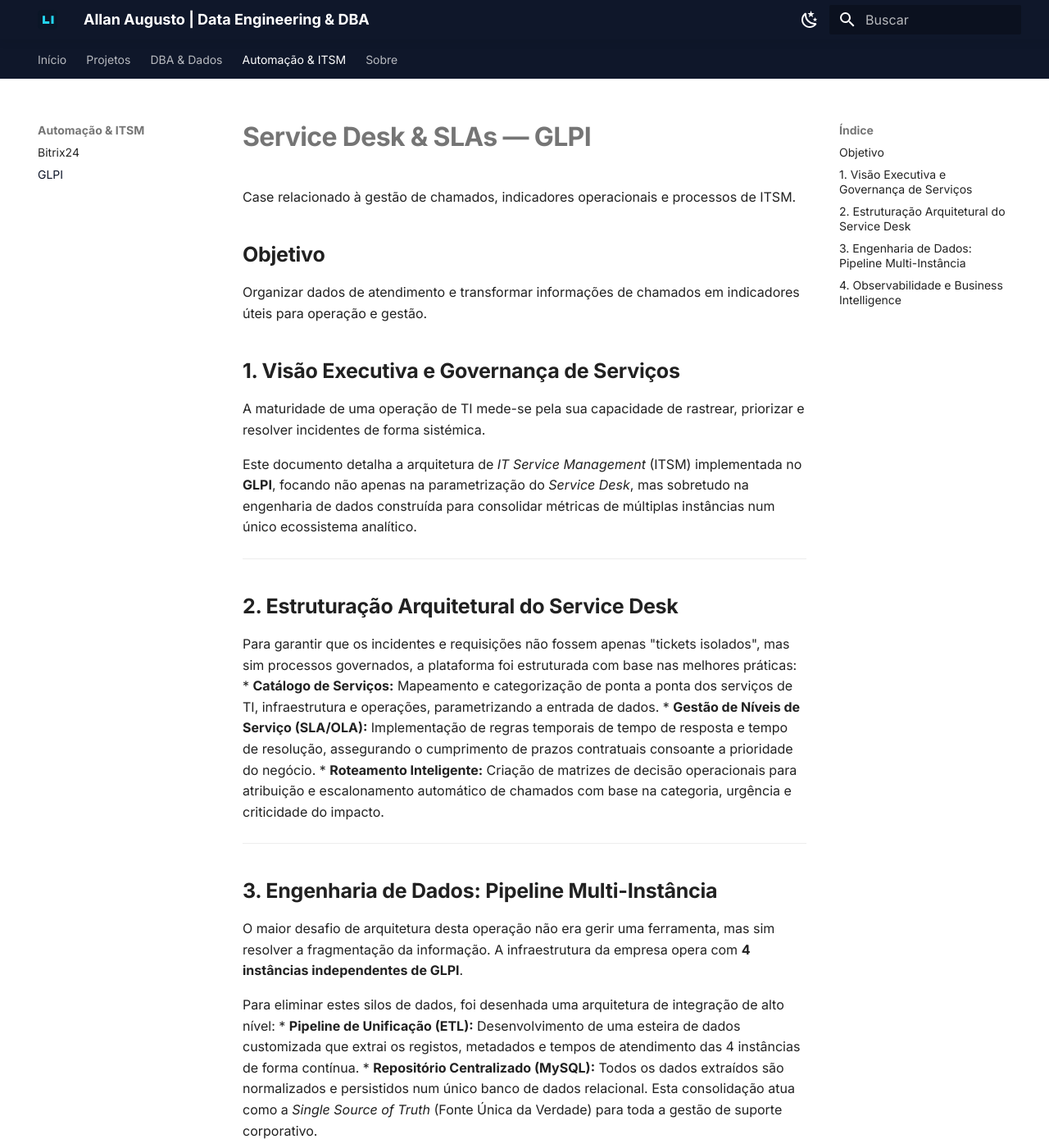
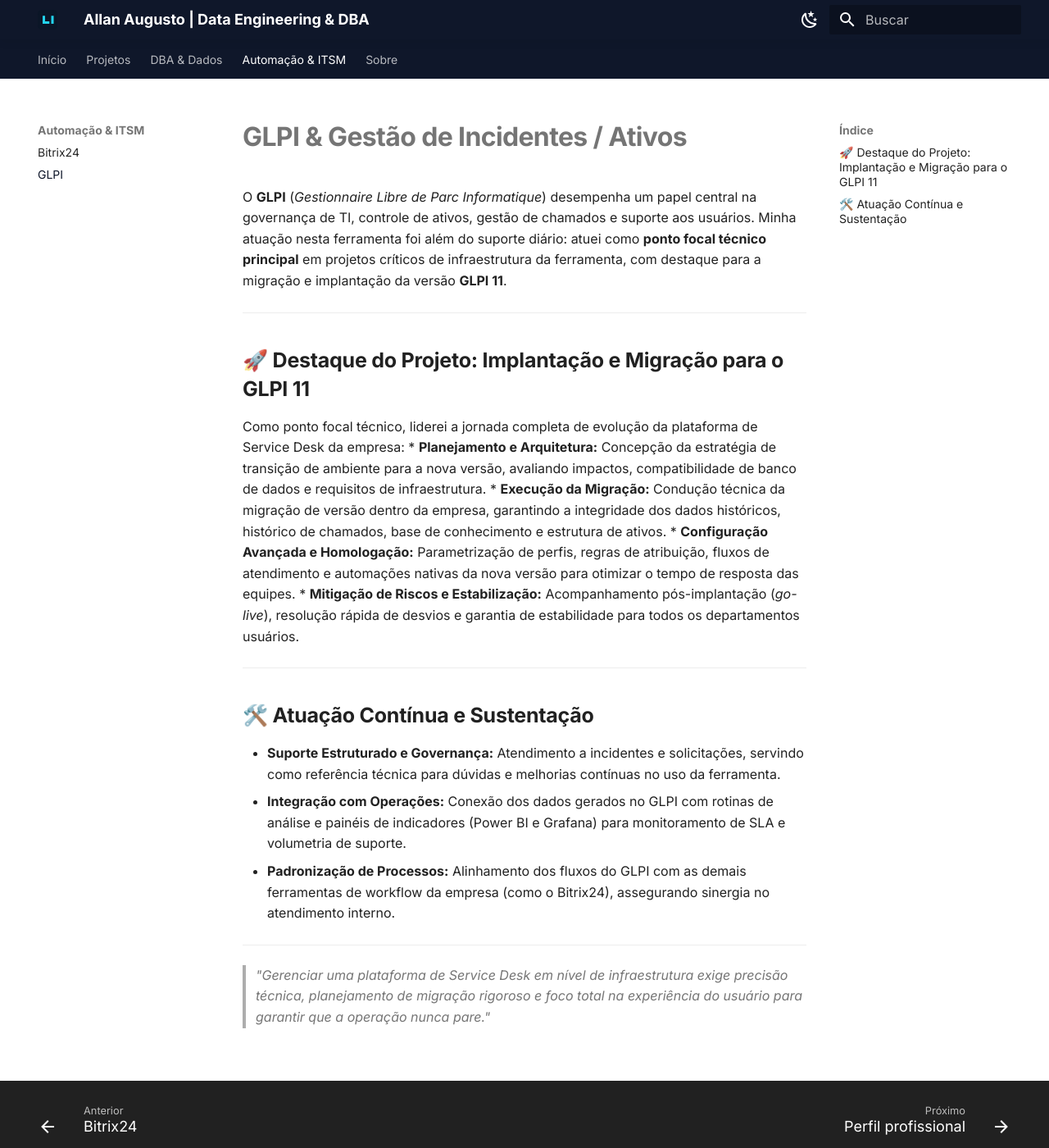
Before and after one commit to Allanao88/portfolio-docs, an MkDocs documentation site: the page built from docs/crm/glpi.md, in a window 1280 px wide and 1400 px high. Shown: the whole window at 82% size. Built offline with MkDocs 1.6.1 and Material for MkDocs 9.7.7, drawn with Linux system fonts in a browser that asks for light colours; some of the changed text lies outside the part shown.

Commit message:
Update GLPI documentation for project highlights
Revised the document to highlight the GLPI implementation and migration process, emphasizing the role of the technical focal point and detailing the architecture and integration of the Service Desk.

```diff
--- a/docs/crm/glpi.md
+++ b/docs/crm/glpi.md
@@ -1,40 +1,25 @@
-# Service Desk & SLAs — GLPI
+# GLPI & Gestão de Incidentes / Ativos
 
-Case relacionado à gestão de chamados, indicadores operacionais e processos de ITSM.
-
-## Objetivo
-
-Organizar dados de atendimento e transformar informações de chamados em indicadores úteis para operação e gestão.
-
-## 1. Visão Executiva e Governança de Serviços
-
-A maturidade de uma operação de TI mede-se pela sua capacidade de rastrear, priorizar e resolver incidentes de forma sistémica.
-
-Este documento detalha a arquitetura de *IT Service Management* (ITSM) implementada no **GLPI**, focando não apenas na parametrização do *Service Desk*, mas sobretudo na engenharia de dados construída para consolidar métricas de múltiplas instâncias num único ecossistema analítico.
+O **GLPI** (*Gestionnaire Libre de Parc Informatique*) desempenha um papel central na governança de TI, controle de ativos, gestão de chamados e suporte aos usuários. Minha atuação nesta ferramenta foi além do suporte diário: atuei como **ponto focal técnico principal** em projetos críticos de infraestrutura da ferramenta, com destaque para a migração e implantação da versão **GLPI 11**.
 
 ---
 
-## 2. Estruturação Arquitetural do Service Desk
+## 🚀 Destaque do Projeto: Implantação e Migração para o GLPI 11
 
-Para garantir que os incidentes e requisições não fossem apenas "tickets isolados", mas sim processos governados, a plataforma foi estruturada com base nas melhores práticas:
-* **Catálogo de Serviços:** Mapeamento e categorização de ponta a ponta dos serviços de TI, infraestrutura e operações, parametrizando a entrada de dados.
-* **Gestão de Níveis de Serviço (SLA/OLA):** Implementação de regras temporais de tempo de resposta e tempo de resolução, assegurando o cumprimento de prazos contratuais consoante a prioridade do negócio.
-* **Roteamento Inteligente:** Criação de matrizes de decisão operacionais para atribuição e escalonamento automático de chamados com base na categoria, urgência e criticidade do impacto.
+Como ponto focal técnico, liderei a jornada completa de evolução da plataforma de Service Desk da empresa:
+* **Planejamento e Arquitetura:** Concepção da estratégia de transição de ambiente para a nova versão, avaliando impactos, compatibilidade de banco de dados e requisitos de infraestrutura.
+* **Execução da Migração:** Condução técnica da migração de versão dentro da empresa, garantindo a integridade dos dados históricos, histórico de chamados, base de conhecimento e estrutura de ativos.
+* **Configuração Avançada e Homologação:** Parametrização de perfis, regras de atribuição, fluxos de atendimento e automações nativas da nova versão para otimizar o tempo de resposta das equipes.
+* **Mitigação de Riscos e Estabilização:** Acompanhamento pós-implantação (*go-live*), resolução rápida de desvios e garantia de estabilidade para todos os departamentos usuários.
 
 ---
 
-## 3. Engenharia de Dados: Pipeline Multi-Instância
+## 🛠️ Atuação Contínua e Sustentação
 
-O maior desafio de arquitetura desta operação não era gerir uma ferramenta, mas sim resolver a fragmentação da informação. A infraestrutura da empresa opera com **4 instâncias independentes de GLPI**.
-
-Para eliminar estes silos de dados, foi desenhada uma arquitetura de integração de alto nível:
-* **Pipeline de Unificação (ETL):** Desenvolvimento de uma esteira de dados customizada que extrai os registos, metadados e tempos de atendimento das 4 instâncias de forma contínua.
-* **Repositório Centralizado (MySQL):** Todos os dados extraídos são normalizados e persistidos num único banco de dados relacional. Esta consolidação atua como a *Single Source of Truth* (Fonte Única da Verdade) para toda a gestão de suporte corporativo.
+* **Suporte Estruturado e Governança:** Atendimento a incidentes e solicitações, servindo como referência técnica para dúvidas e melhorias contínuas no uso da ferramenta.
+* **Integração com Operações:** Conexão dos dados gerados no GLPI com rotinas de análise e painéis de indicadores (Power BI e Grafana) para monitoramento de SLA e volumetria de suporte.
+* **Padronização de Processos:** Alinhamento dos fluxos do GLPI com as demais ferramentas de workflow da empresa (como o Bitrix24), assegurando sinergia no atendimento interno.
 
 ---
 
-## 4. Observabilidade e Business Intelligence
-
-Ao transferir os dados das bases distribuídas do GLPI para um modelo centralizado, desbloqueámos capacidades analíticas avançadas (Data-Driven ITSM):
-* **Grafana:** Conexão direta à base MySQL central para renderização de *dashboards* operacionais em tempo real (painéis de NOC), permitindo acompanhar o *backlog*, a volumetria de incidentes e a disponibilidade de ativos.
-* **Power BI e Integrações (Excel):** Consumo dos modelos relacionais para construção de relatórios executivos táticos. Permite o cruzamento de KPIs de produtividade (Tempo Médio de Atendimento, SLA cumprido vs. violado) e a identificação de tendências estruturais de falhas.
+> *"Gerenciar uma plataforma de Service Desk em nível de infraestrutura exige precisão técnica, planejamento de migração rigoroso e foco total na experiência do usuário para garantir que a operação nunca pare."*
```
